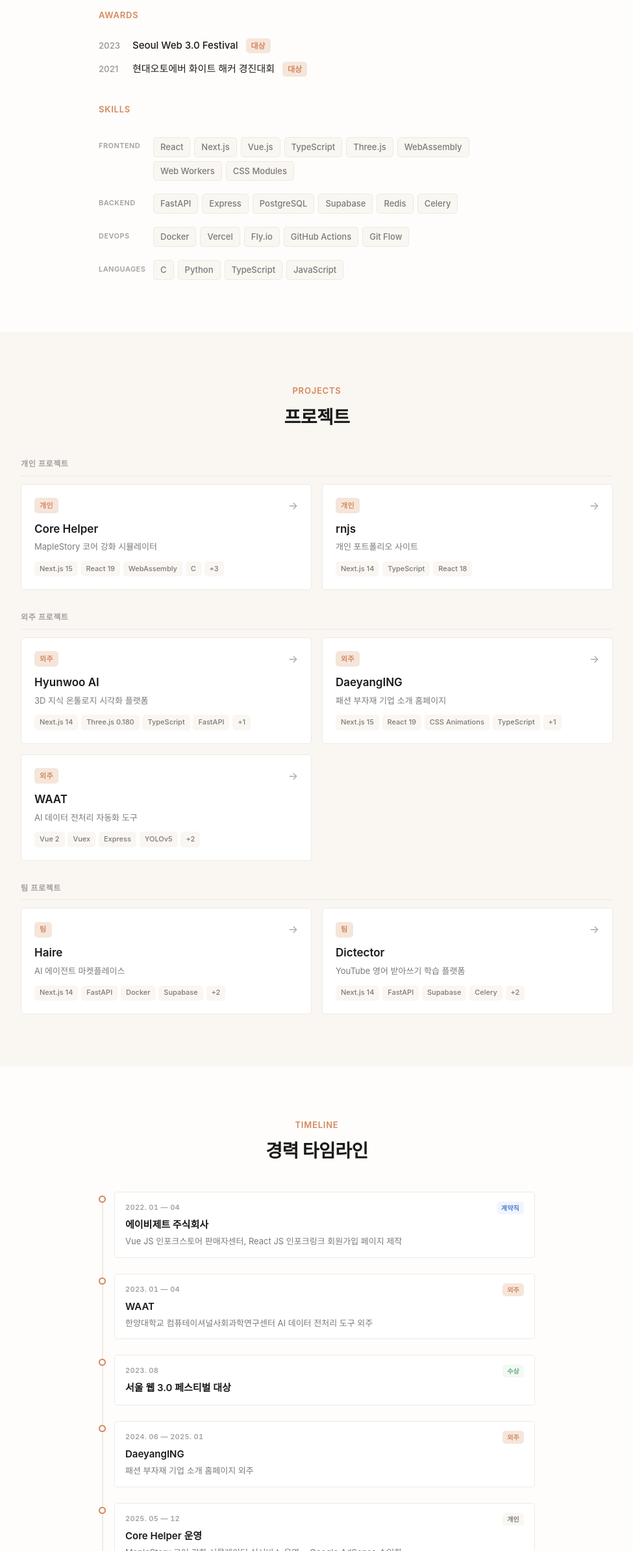
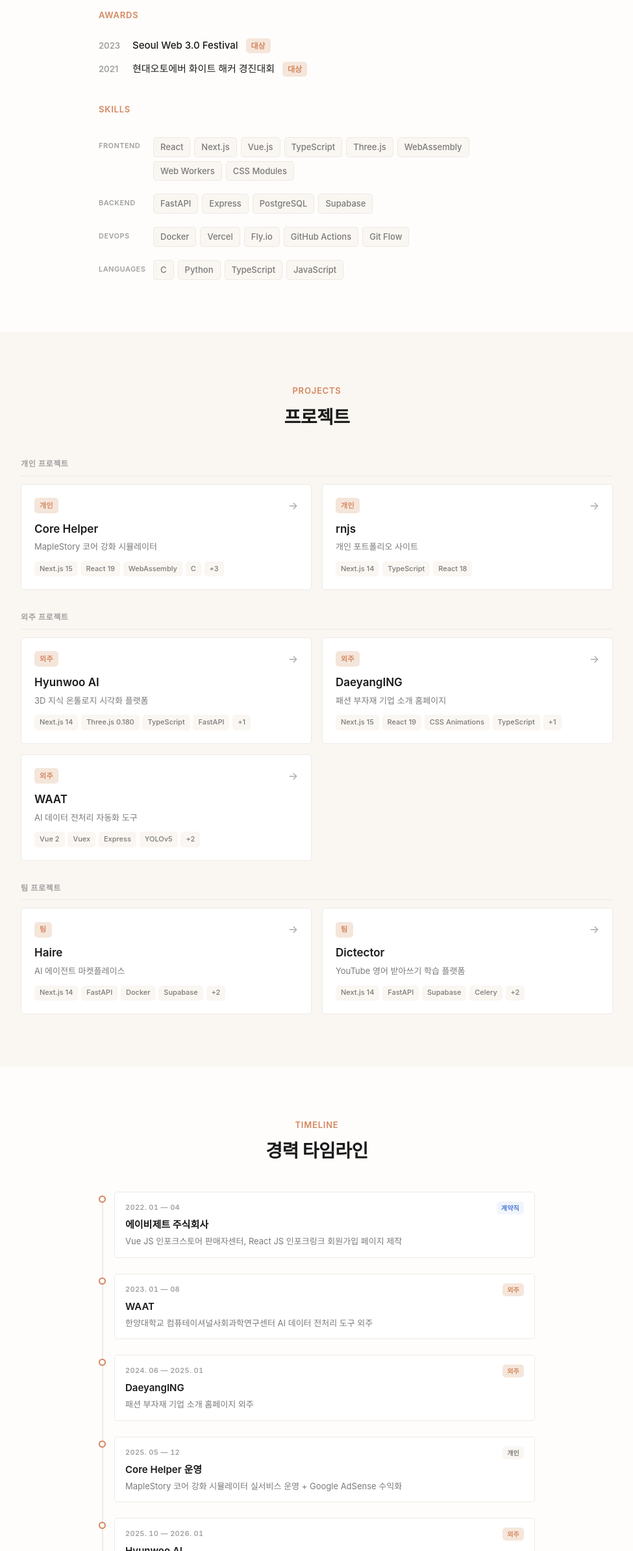
Before and after one commit to gnemek20/portfolio-web, a Next.js app: page / in a window 1280 px wide. Shown: the part 1132-3519 px from the top of the page at 65% size, without its empty margins (152-1127 px from the left). Built offline with nearby package versions, Linux system fonts and the light colour scheme; a web font is replaced by a local one.

Commit message:
fix: remove Redis/Celery, Hyunwoo AI ontology-tree detail, timeline award separation, WAAT period

```diff
--- a/components/Profile.tsx
+++ b/components/Profile.tsx
@@ -8,7 +8,7 @@ const frontend = [
 ];
 
 const backend = [
-  "FastAPI", "Express", "PostgreSQL", "Supabase", "Redis", "Celery",
+  "FastAPI", "Express", "PostgreSQL", "Supabase",
 ];
 
 const devops = [
--- a/components/Timeline.tsx
+++ b/components/Timeline.tsx
@@ -10,16 +10,10 @@ const events = [
     tag: "계약직",
   },
   {
-    period: "2023. 01 — 04",
+    period: "2023. 01 — 08",
     title: "WAAT",
     desc: "한양대학교 컴퓨테이셔널사회과학연구센터 AI 데이터 전처리 도구 외주",
     tag: "외주",
-  },
-  {
-    period: "2023. 08",
-    title: "서울 웹 3.0 페스티벌 대상",
-    desc: "",
-    tag: "수상",
   },
   {
     period: "2024. 06 — 2025. 01",
@@ -44,7 +38,6 @@ const events = [
 const tagColor: Record<string, string> = {
   "계약직": "tag-work",
   "외주": "tag-outsource",
-  "수상": "tag-award",
   "개인": "tag-personal",
 };
 
--- a/data/projects.ts
+++ b/data/projects.ts
@@ -83,6 +83,8 @@ export const projects: Project[] = [
       "React Three Fiber 없이 Raw Three.js로 약 2,200줄 이상의 커스텀 씬 그래프 엔진을 직접 구축했으며, 4개의 커스텀 모델 로더(Brain, Human, Milkyway, Star)와 BufferGeometry 기반 동적 Vertex Coloring 시스템을 구현했습니다.",
       "",
       "이진 공간 분할(좌반구/우반구)에 따라 정점 색상을 차등 적용하는 방식으로, D3나 Cytoscape 없이 O(n) 복잡도의 자체 TreeLayout 알고리즘으로 계층적 노드 배치를 처리합니다.",
+      "",
+      "특히 Ontology 데이터는 부모-자식 관계의 깊이를 예측할 수 없는 재귀적 구조입니다. DB의 플랫한 Ontology 레코드를 재귀적으로 탐색하여 Tree 구조로 변환하고, Tree의 노드 조작을 다시 Ontology 포맷으로 역변환하는 양방향 변환 로직을 구현했습니다. 이를 통해 3D 시각화와 데이터 영속성을 동시에 달성했습니다.",
     ].join("\n"),
     tags: ["Next.js 14", "Three.js 0.180", "TypeScript", "FastAPI", "PostgreSQL"],
     highlights: [
@@ -90,6 +92,7 @@ export const projects: Project[] = [
       "4개 커스텀 모델 로더 — Brain·Human·Milkyway·Star",
       "BufferGeometry Vertex Coloring + 이진 공간 분할 (좌·우 반구 차등 색상)",
       "O(n) TreeLayout 알고리즘 (D3/Cytoscape 미사용, 레벨당 80px 간격)",
+      "Ontology ↔ Tree 양방향 재귀 변환 — 깊이 미예측 데이터 구조 실시간 변환",
       "Dual Renderer — WebGLRenderer + CSS3DRenderer 동시 운용",
       "프랙탈 줌 — 로그 보간(logarithmic interpolation) 카메라 네비게이션",
       "Git-as-Database — Markdown → GitHub Actions → DB 동기화 파이프라인",
@@ -213,7 +216,7 @@ const WelcomeAnimation = dynamic(
     title: "WAAT",
     subtitle: "AI 데이터 전처리 자동화 도구",
     category: "외주",
-    period: "2023. 01 — 04",
+    period: "2023. 01 — 08",
     description: [
       "한양대학교 컴퓨테이셔널사회과학연구센터의 요청으로 제작된 데이터 전처리 자동화 도구입니다.",
       "",
```
